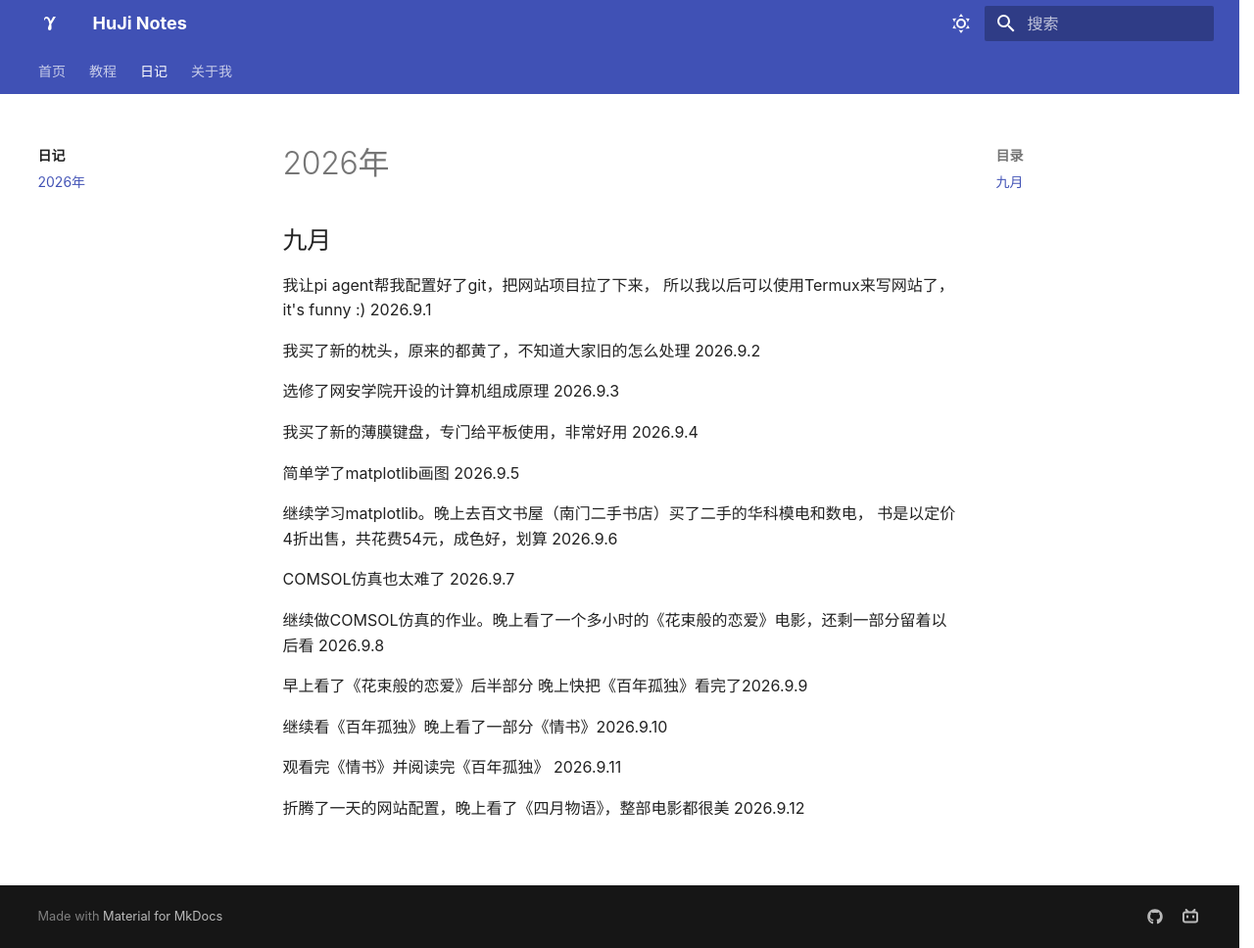
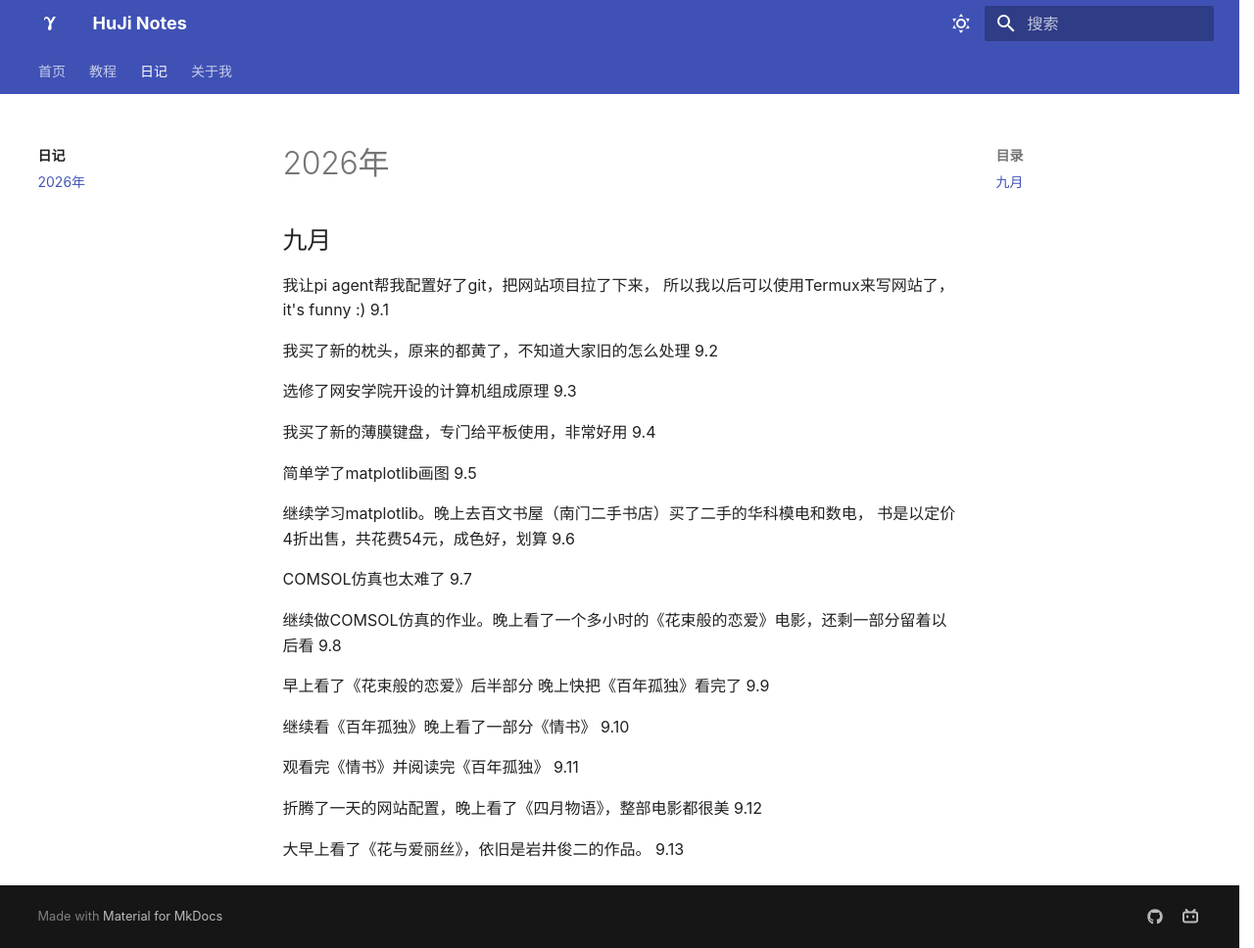
Before and after one commit to Hujiko02/Hujiko02.github.io, an MkDocs documentation site: the page built from docs/diary/2026.md, in a window 1280 px wide and 968 px high. Shown: the whole window at 98% size. Built offline with MkDocs 1.6.1 and Material for MkDocs 9.7.7, drawn with Linux system fonts in a browser that asks for light colours.

Commit message:
Auto update 2026-09-13 16:16:43

```diff
--- a/docs/diary/2026.md
+++ b/docs/diary/2026.md
@@ -3,27 +3,29 @@
 ## 九月
 
 我让pi agent帮我配置好了git，把网站项目拉了下来，
-所以我以后可以使用Termux来写网站了，it's funny :)  2026.9.1
+所以我以后可以使用Termux来写网站了，it's funny :) 9.1
 
-我买了新的枕头，原来的都黄了，不知道大家旧的怎么处理 2026.9.2
+我买了新的枕头，原来的都黄了，不知道大家旧的怎么处理 9.2
 
-选修了网安学院开设的计算机组成原理  2026.9.3
+选修了网安学院开设的计算机组成原理 9.3
 
-我买了新的薄膜键盘，专门给平板使用，非常好用 2026.9.4
+我买了新的薄膜键盘，专门给平板使用，非常好用 9.4
 
-简单学了matplotlib画图 2026.9.5
+简单学了matplotlib画图 9.5
 
 继续学习matplotlib。晚上去百文书屋（南门二手书店）买了二手的华科模电和数电，
-书是以定价4折出售，共花费54元，成色好，划算 2026.9.6
+书是以定价4折出售，共花费54元，成色好，划算 9.6
 
-COMSOL仿真也太难了 2026.9.7
+COMSOL仿真也太难了 9.7
 
-继续做COMSOL仿真的作业。晚上看了一个多小时的《花束般的恋爱》电影，还剩一部分留着以后看 2026.9.8
+继续做COMSOL仿真的作业。晚上看了一个多小时的《花束般的恋爱》电影，还剩一部分留着以后看 9.8
 
-早上看了《花束般的恋爱》后半部分 晚上快把《百年孤独》看完了2026.9.9
+早上看了《花束般的恋爱》后半部分 晚上快把《百年孤独》看完了 9.9
 
-继续看《百年孤独》晚上看了一部分《情书》2026.9.10
+继续看《百年孤独》晚上看了一部分《情书》 9.10
 
-观看完《情书》并阅读完《百年孤独》 2026.9.11
+观看完《情书》并阅读完《百年孤独》 9.11
 
-折腾了一天的网站配置，晚上看了《四月物语》，整部电影都很美 2026.9.12
+折腾了一天的网站配置，晚上看了《四月物语》，整部电影都很美 9.12
+
+大早上看了《花与爱丽丝》，依旧是岩井俊二的作品。 9.13
```
